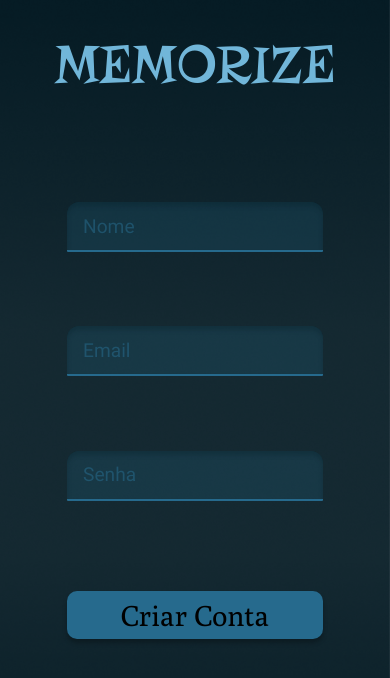
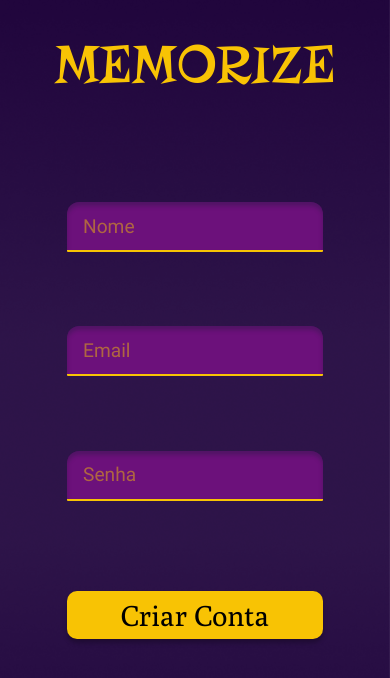
Before and after one commit to Studio-024/memorize, a React (Create React App) app in the folder client/: page /registry in a window 390 px wide. Shown: the top 678 px of the page. Built offline with nearby package versions, Linux system fonts and the light colour scheme.

Commit message:
fix(client): all new colors have been applied

```diff
--- a/client/src/css/AddButton.css
+++ b/client/src/css/AddButton.css
@@ -6,8 +6,8 @@
   height: 5rem;
   border-radius: 100%;
   font-size: 2.5rem;
-  color: #266A8D;
-  background-color: #051B24; }
+  color: #F8C304;
+  background-color: #20053D; }
 
 @media screen and (max-width: 750px) {
   .crud_button {
--- a/client/src/css/AddCard.css
+++ b/client/src/css/AddCard.css
@@ -19,9 +19,9 @@
     margin-inline: auto;
     padding: 1rem;
     border-radius: 10px;
-    background-color: #051B24;
+    background-color: #20053D;
     text-align: center;
-    color: #266A8D;
+    color: #F8C304;
     z-index: 1; }
     #AddCard .AddCard_main_header #AddCard_arrowBack {
       position: absolute;
@@ -39,20 +39,20 @@
         padding: 1rem 1rem .3rem 1rem;
         min-height: 2rem;
         margin: 1rem auto 1rem auto;
-        border-bottom: 2px solid #266A8D;
-        background: rgba(40, 112, 148, 0.21);
+        border-bottom: 2px solid #F8C304;
+        background: #6C117B;
         border-radius: 10px 10px 0px 0px;
         font-size: 1.2rem;
-        color: #71B6D9;
+        color: #F8C304;
         word-wrap: break-word;
         cursor: text; }
         #AddCard .AddCard_main_form_input[placeholder]:empty:before {
           content: attr(placeholder);
-          color: rgba(40, 112, 148, 0.5); }
+          color: #f8c3047a; }
         #AddCard .AddCard_main_form_input[placeholder]:empty:focus::before {
           content: ""; }
       #AddCard .AddCard_main_form_submit {
-        background-color: #266A8D;
+        background-color: #F8C304;
         font-size: 1.4rem; }
 
 @media screen and (max-width: 450px) {
--- a/client/src/css/Login.css
+++ b/client/src/css/Login.css
@@ -41,7 +41,7 @@
   height: 14rem;
   font-family: 'Risque';
   font-size: 3.5rem;
-  color: #71B6D9;
+  color: #F8C304;
   user-select: none; }
 
 .registry_main, .login_main {
@@ -59,18 +59,18 @@
     width: 16rem;
     padding-inline: 1rem;
     border-radius: 10px 10px 1px 1px;
-    border-bottom: 2px solid #266A8D;
-    background: rgba(40, 112, 148, 0.21);
-    color: #71B6D9;
+    border-bottom: 2px solid #F8C304;
+    background: #6C117B;
+    color: #F8C304;
     font-size: 1.2rem;
     box-shadow: inset 0px 4px 4px rgba(5, 27, 36, 0.25);
     font-family: 'roboto'; }
     .registry_main_input::placeholder, .login_main_form_input::placeholder {
-      color: rgba(40, 112, 148, 0.5); }
+      color: #f8c3047a; }
     .registry_main_input:nth-of-type(3), .login_main_form_input:nth-of-type(3) {
       margin-bottom: 5rem; }
   .registry_main_submit, .login_main_form_submit {
-    background-color: #266A8D;
+    background-color: #F8C304;
     width: 18rem;
     font-family: 'Poly'; }
 
@@ -88,7 +88,7 @@
       height: 3rem;
       width: 14rem;
       border-radius: 12px 12px 1px 1px;
-      color: #71B6D9;
+      color: #F8C304;
       font-size: 1.2rem; }
       .registry_main_input:nth-of-type(3), .login_main_form_input:nth-of-type(3) {
         margin-bottom: calc(3rem + 5vh); }
@@ -116,7 +116,7 @@
   width: 18rem;
   height: 4rem;
   font-size: 1.4rem;
-  color: #71B6D9;
+  color: #F8C304;
   font-family: 'roboto';
   cursor: pointer; }
 
@@ -134,7 +134,7 @@
         height: 3rem;
         width: 14rem;
         border-radius: 12px 12px 1px 1px;
-        color: #71B6D9;
+        color: #F8C304;
         font-size: 1.2rem; }
       .login_main_form_submit {
         margin-top: calc(3rem + 5vh);
--- a/client/src/css/Registry.css
+++ b/client/src/css/Registry.css
@@ -29,7 +29,7 @@
   height: 14rem;
   font-family: 'Risque';
   font-size: 3.5rem;
-  color: #71B6D9;
+  color: #F8C304;
   user-select: none; }
 
 .registry_main {
@@ -47,18 +47,18 @@
     width: 16rem;
     padding-inline: 1rem;
     border-radius: 10px 10px 1px 1px;
-    border-bottom: 2px solid #266A8D;
-    background: rgba(40, 112, 148, 0.21);
-    color: #71B6D9;
+    border-bottom: 2px solid #F8C304;
+    background: #6C117B;
+    color: #F8C304;
     font-size: 1.2rem;
     box-shadow: inset 0px 4px 4px rgba(5, 27, 36, 0.25);
     font-family: 'roboto'; }
     .registry_main_input::placeholder {
-      color: rgba(40, 112, 148, 0.5); }
+      color: #f8c3047a; }
     .registry_main_input:nth-of-type(3) {
       margin-bottom: 5rem; }
   .registry_main_submit {
-    background-color: #266A8D;
+    background-color: #F8C304;
     width: 18rem;
     font-family: 'Poly'; }
 
@@ -76,7 +76,7 @@
       height: 3rem;
       width: 14rem;
       border-radius: 12px 12px 1px 1px;
-      color: #71B6D9;
+      color: #F8C304;
       font-size: 1.2rem; }
       .registry_main_input:nth-of-type(3) {
         margin-bottom: calc(3rem + 5vh); }
--- a/client/src/css/Revision.css
+++ b/client/src/css/Revision.css
@@ -7,14 +7,14 @@
   margin-inline: auto;
   margin-top: 5vmin;
   border-radius: 10px;
-  background-color: #ebf5ff; }
+  background-color: #FFF7DC; }
 
 #card_background {
   position: fixed;
   inset: 0 0 0 0;
   width: 100%;
   height: 100%;
-  background-color: #266A8D;
+  background-color: #04558A;
   z-index: -1; }
 
 .card_title {
@@ -26,6 +26,7 @@
   min-height: 4rem;
   height: 100%;
   font-size: 1.4rem;
+  color: #20053D;
   word-wrap: break-word; }
 
 .card_quest {
@@ -48,7 +49,7 @@
   .card_footer > a {
     display: flex;
     text-decoration: none;
-    color: initial;
+    color: #20053D;
     width: 100%;
     justify-content: center;
     align-items: center;
--- a/client/src/scss/AddButton.scss
+++ b/client/src/scss/AddButton.scss
@@ -7,8 +7,8 @@
   height: 5rem;
   border-radius: 100%;
   font-size: 2.5rem;
-  color: $background-primary;
-  background-color: $background-secondary;
+  color: $color-secundary;
+  background-color: $color-primary;
 }
 @media screen and (max-width: 750px) {
   .crud_button{
--- a/client/src/scss/Registry.scss
+++ b/client/src/scss/Registry.scss
@@ -41,7 +41,7 @@
       width: 16rem;
       padding-inline: 1rem;
       border-radius: 10px 10px 1px 1px;
-      border-bottom: 2px solid $background-primary;
+      border-bottom: 2px solid $color-secundary;
       background: $input-background;
       color: $input-color;
       font-size: $font-size-default;
@@ -55,7 +55,7 @@
       }
     }
     &_submit{
-      background-color: $background-primary;
+      background-color: $color-secundary;
       width: 18rem;
       font-family: 'Poly';
     }
--- a/client/src/scss/Revision.scss
+++ b/client/src/scss/Revision.scss
@@ -16,7 +16,7 @@
   inset: 0 0 0 0;
   width: 100%;
   height: 100%;
-  background-color: $background-primary;
+  background-color: $color-tertiary;
   z-index: -1;
 }
 .card_title{
@@ -28,6 +28,7 @@
   min-height: 4rem;
   height: 100%;
   font-size: $font-size-great;
+  color: $color-primary;
   word-wrap: break-word;
 }
 .card_quest{
@@ -50,7 +51,7 @@
   & > a{
     display: flex;
     text-decoration: none;
-    color: initial;
+    color: $color-primary;
     width: 100%;
     justify-content: center;
     align-items: center;
```
Also changed, not shown: client/src/scss/AddCard.scss (+4 -4 lines), client/src/assets/back.svg, client/src/assets/backgroundSecundary.png.
